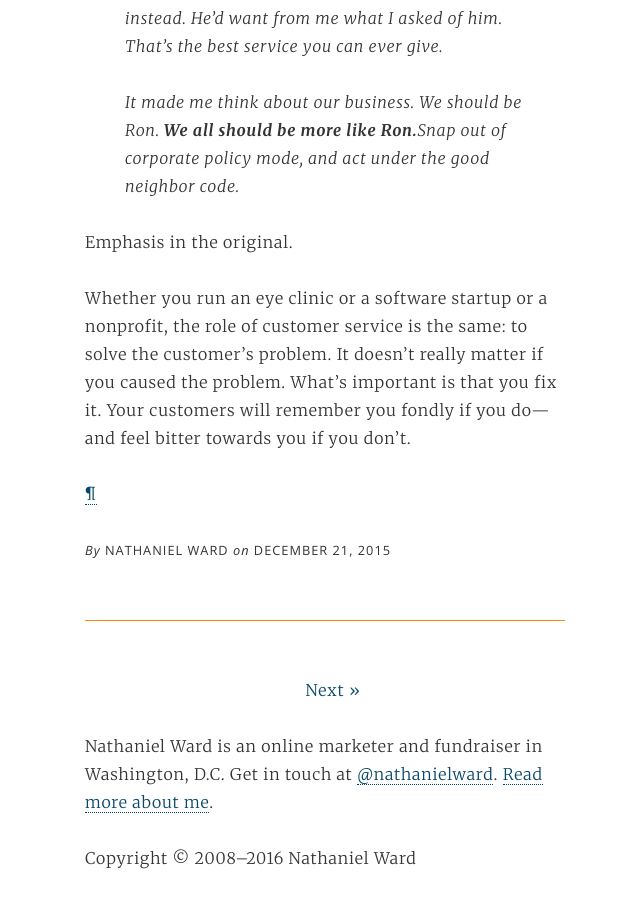
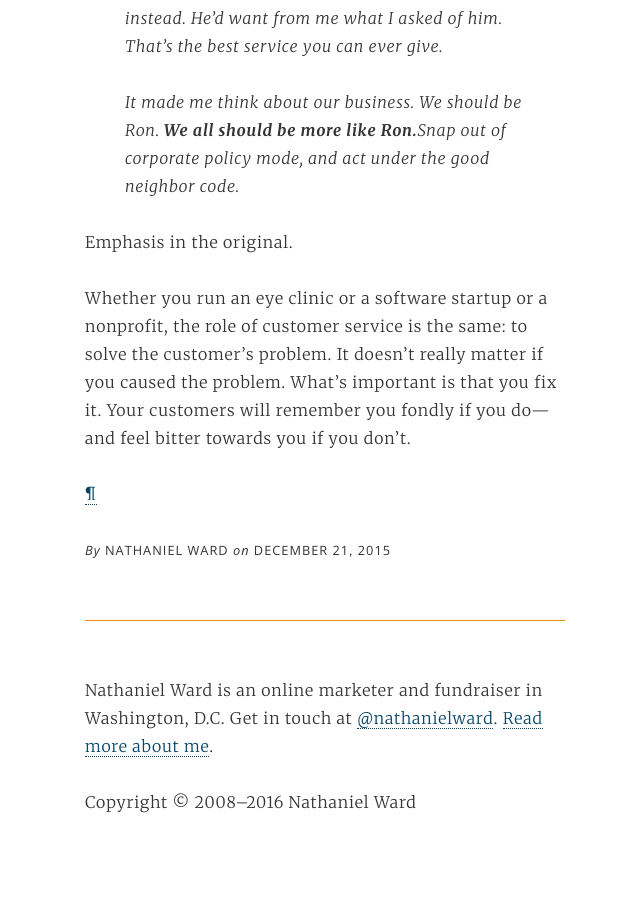
Before and after one commit to nathanielward/nathanielward.github.io, a Jekyll site: the page built from index.html, in a window 1280 px wide and 900 px high, scrolled down 3780 px. Shown: the whole window, without its empty margins (315-955 px from the left). Built offline with Jekyll 4.4.1, drawn with Linux system fonts in a browser that asks for light colours; the list of posts is cut into pages by our own code; after the commit the page ends 4624 px from its top, so only the background shows below that.

Commit message:
Remove pagination

```diff
--- a/_config.yml
+++ b/_config.yml
@@ -3,8 +3,6 @@ title: Nathaniel Ward
 description: Nathaniel Ward is an online marketer and fundraiser in Washington, DC.
 baseurl: ""
 url: http://www.nathanielward.net
-gems:
-  - jekyll-paginate
 
 # Build settings
 permalink: "/:year/:month/:title"
--- a/index.html
+++ b/index.html
@@ -27,25 +27,7 @@ layout: default
 	{% endfor %}
 
 	<nav class="pagination">
-	{% if paginator.total_pages > 1 %}
-		<ul>
-		{% if paginator.previous_page %}
-			{% if paginator.previous_page == 1 %}
-			<li><a href="/">&laquo; Previous</a> |</li>
-			{% else %}
-			<li><a href="/page{{ paginator.previous_page }}">&laquo; Previous</a></li>
-			{% endif %}
-		{% else %}
-			<!-- no previous button-->
-		{% endif %}
-		{% if paginator.previous_page and paginator.next_page %}<li>|</li>{% endif %}
-		{% if paginator.next_page %}
-			<li><a href="/page{{ paginator.next_page }}">Next &raquo; </a></li>
-		{% else %}
-			<!-- no next button-->
-		{% endif %}
-		</ul>
-	{% endif %}
+
 	</nav>
 
 	</div><!-- /one-whole -->
```
